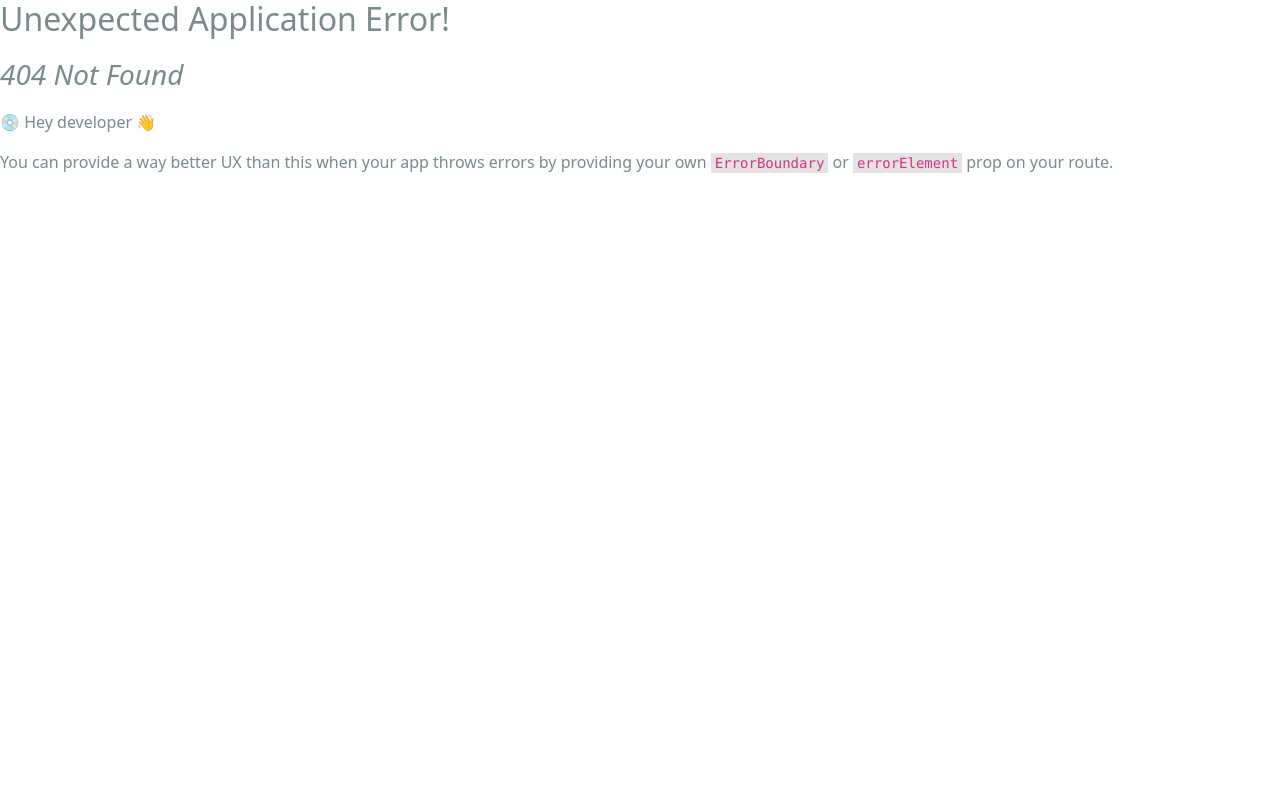
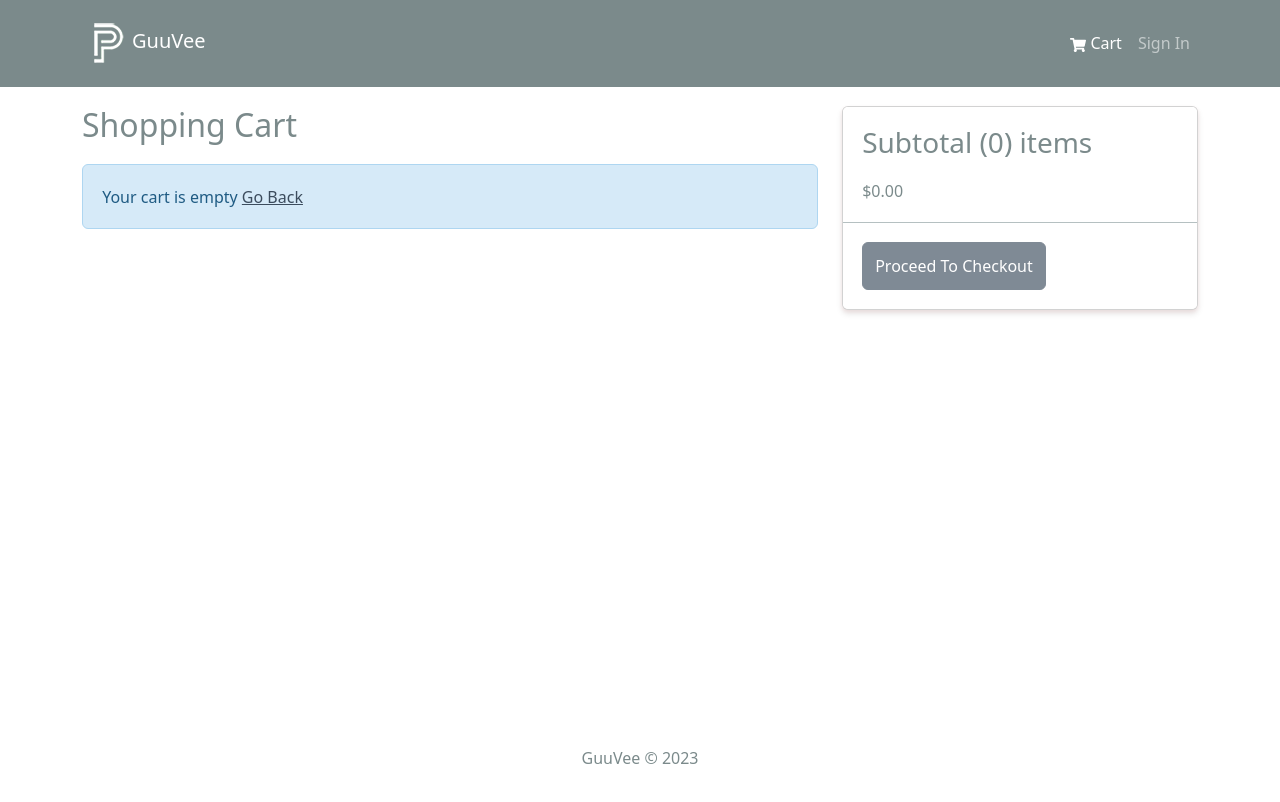
Before and after one commit to code-serg/ecommerce-01, a React (Create React App) app in the folder frontend/: page /cart in a window 1280 px wide. Before the commit this address had no page. Shown: the top 802 px of the page. Built offline with nearby package versions, Linux system fonts and the light colour scheme.

Commit message:
created the cart page

```diff
--- /dev/null
+++ b/frontend/src/Pages/CartPage.jsx
@@ -0,0 +1,97 @@
+import { Link, useNavigate } from "react-router-dom";
+import { useDispatch, useSelector } from "react-redux";
+import { Row, Col, ListGroup, Image, Form, Button, Card } from "react-bootstrap";
+import { FaTrash } from "react-icons/fa";
+import { addToCart } from "../slices/cartSlice";
+import Message from "../components/Message";
+
+
+const CartPage = () => {
+  const navigate = useNavigate();
+  const dispatch = useDispatch();
+
+  const cart = useSelector((state) => state.cart);
+  const { cartItems } = cart;
+
+  const addToCartHandler = async (item, qty) => {
+    dispatch(addToCart({ ...item, qty }));
+    navigate('/cart');
+  };
+
+  return (
+    <Row>
+      <Col md={8}>
+        <h2 style={{ marginBottom: '20px' }}>Shopping Cart</h2>
+        { cartItems.length === 0 ? (
+          <Message>
+            Your cart is empty <Link to="/">Go Back</Link>
+          </Message>
+        ) : (
+          <ListGroup variant="flush">
+            { cartItems.map((item) => (
+              <ListGroup.Item key={item._id}>
+                <Row>
+                  <Col md={2}>
+                    <Image src={item.image} alt={item.name} fluid rounded/>
+                  </Col>
+                  <Col md={3}>
+                    <Link to={`/product/${item._id}`}>{item.name}</Link>
+                  </Col>
+                  <Col md={2}>
+                    ${item.price}
+                  </Col>
+                  <Col md={2}>
+                    <Form.Control
+                      as="select"
+                      value={item.qty}
+                      onChange={(e) => addToCartHandler(item, Number(e.target.value))}
+                    >
+                      {[...Array(item.countInStock).keys()].map((x) => (  // [0, 1, 2, 3, 4]
+                        <option key={x + 1} value={x + 1}>
+                          {x + 1}
+                        </option>
+                      ))}
+                    </Form.Control>
+                  </Col>
+                  <Col md={2}>
+                    <Button
+                      type="button"
+                      variant="light"
+                      onClick={() => {}}
+                    >
+                      <FaTrash />
+                    </Button>
+                  </Col>
+                </Row>
+              </ListGroup.Item>
+            ))}
+          </ListGroup>
+        )}
+      </Col>
+      <Col md={4}>
+        <Card>
+          <ListGroup variant="flush">
+            <ListGroup.Item>
+              <h3>
+                Subtotal ({ cartItems.reduce((acc, item) => acc + item.qty, 0) })
+                items
+              </h3>
+              ${ cartItems.reduce((acc, item) => acc + item.qty * item.price, 0).toFixed(2) }
+            </ListGroup.Item>
+            <ListGroup.Item>
+              <Button
+                type="button"
+                className="btn-block"
+                disabled={cartItems.length === 0}
+              >
+                Proceed To Checkout
+              </Button>
+            </ListGroup.Item>
+          </ListGroup>
+        </Card>
+      </Col>
+    </Row>
+  )
+}
+
+export default CartPage
--- a/frontend/src/index.js
+++ b/frontend/src/index.js
@@ -7,6 +7,7 @@
 import App from './App';
 import HomePage from './pages/HomePage';
 import ProductPage from './pages/ProductPage';
+import CartPage from './pages/CartPage';
 import reportWebVitals from './reportWebVitals';
 import {
   createBrowserRouter,
@@ -26,6 +27,10 @@
         path: "/product/:id",
         element: <ProductPage />,
       },
+      {
+        path: "/cart",
+        element: <CartPage />,
+      },
     ],
   },
 ]);
```
